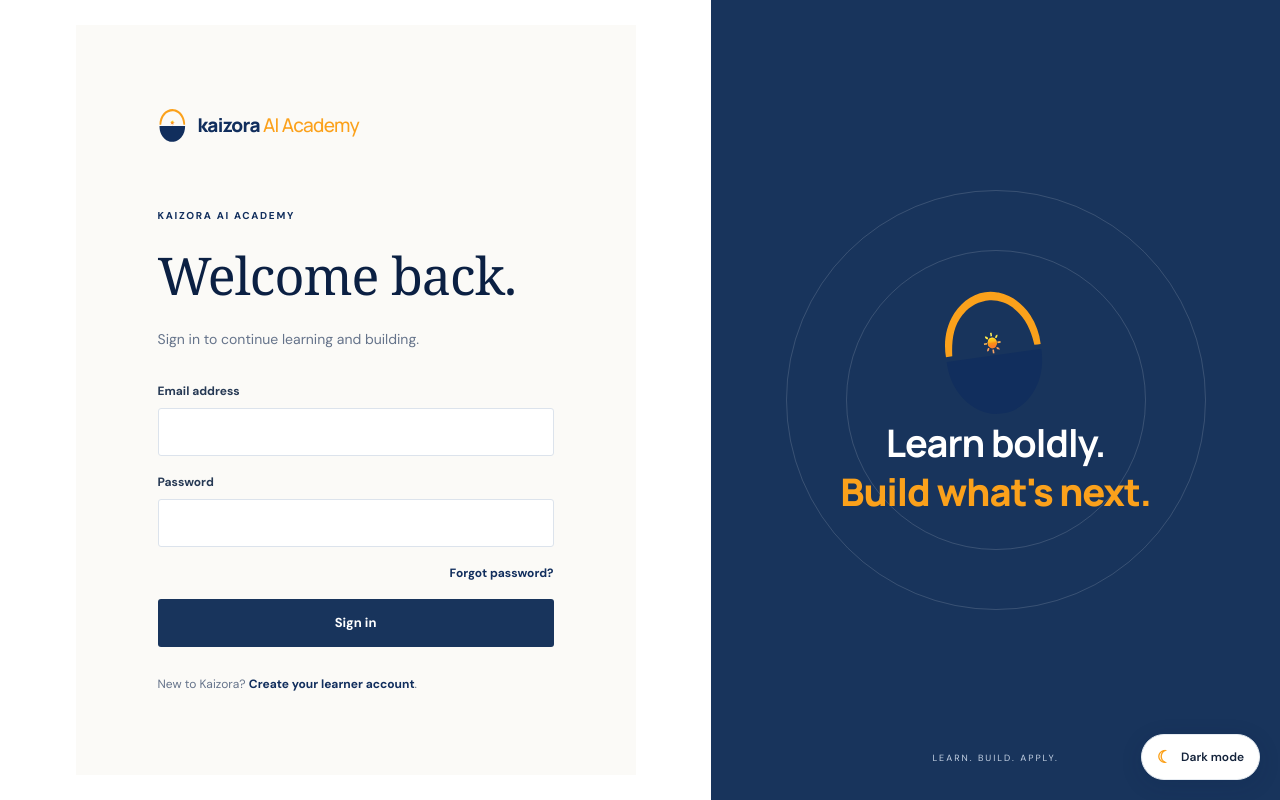
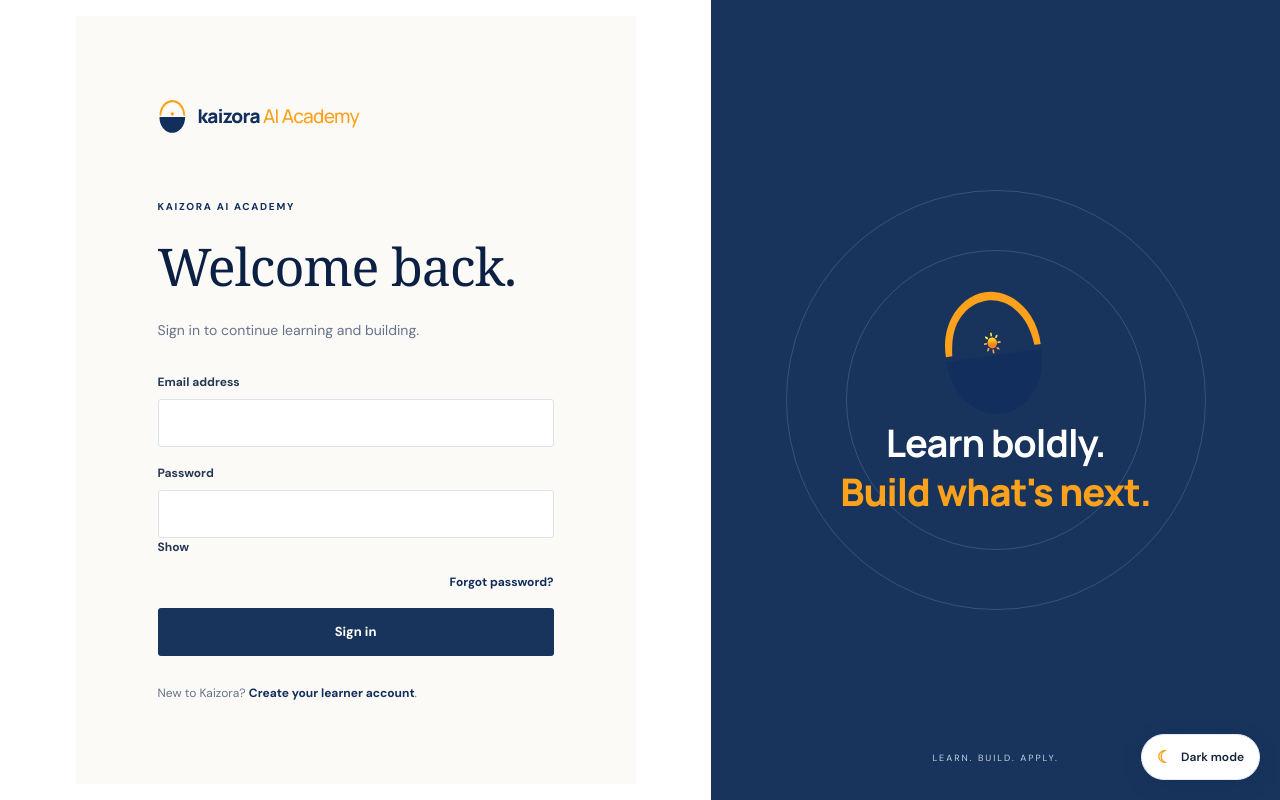
Before and after one commit to SomeSchoolScoobyDoo/landing, a Next.js app: page /login in a window 1280 px wide. Built offline with nearby package versions, Linux system fonts and the light colour scheme; no server answers.

Commit message:
Add accessible show password toggle to auth fields

```diff
--- a/app/auth/auth-form.tsx
+++ b/app/auth/auth-form.tsx
@@ -1,7 +1,7 @@
 "use client";
 import Image from "next/image";
 import { Brand } from "@/components/brand";
-import { useActionState, type ReactNode } from "react";
+import { useActionState, useState, type ReactNode } from "react";
 type State = { error?: string; message?: string };
 type Action = (state: State, data: FormData) => Promise<State>;
 export function AuthForm({ action, children, submitLabel }: { action: Action; children: ReactNode; submitLabel: string }) {
@@ -9,7 +9,29 @@ export function AuthForm({ action, children, submitLabel }: { action: Action; ch
   return <form action={formAction} className="auth-form">{children}{state.error && <p className="form-alert form-error" role="alert">{state.error}</p>}{state.message && <p className="form-alert form-success" role="status">{state.message}</p>}<button className="auth-submit" type="submit" disabled={pending}>{pending ? "Please wait…" : submitLabel}</button></form>;
 }
 export function Field({ label, name, type = "text", autoComplete }: { label: string; name: string; type?: string; autoComplete?: string }) {
-  return <label className="auth-field"><span>{label}</span><input name={name} type={type} autoComplete={autoComplete} required maxLength={type === "email" ? 254 : 128} /></label>;
+  const [passwordVisible, setPasswordVisible] = useState(false);
+  const isPassword = type === "password";
+  const input = <input id={name} name={name} type={isPassword && passwordVisible ? "text" : type} autoComplete={autoComplete} required maxLength={type === "email" ? 254 : 128} />;
+  return (
+    <label className="auth-field">
+      <span>{label}</span>
+      {isPassword ? (
+        <span className="auth-password-wrap">
+          {input}
+          <button
+            className="auth-password-toggle"
+            type="button"
+            aria-controls={name}
+            aria-label={passwordVisible ? "Hide password" : "Show password"}
+            aria-pressed={passwordVisible}
+            onClick={() => setPasswordVisible((visible) => !visible)}
+          >
+            {passwordVisible ? "Hide" : "Show"}
+          </button>
+        </span>
+      ) : input}
+    </label>
+  );
 }
 export function AuthShell({ title, description, children, footer }: { title: string; description: string; children: ReactNode; footer: ReactNode }) {
   return <main className="auth-page"><section className="auth-panel"><Brand className="auth-brand" /><p className="eyebrow">KAIZORA AI ACADEMY</p><h1>{title}</h1><p className="auth-description">{description}</p>{children}<div className="auth-footer">{footer}</div></section><aside className="auth-aside"><Image className="auth-aside-mark" src="/kaizora-logo.svg" alt="" width={112} height={134} priority /><p>Learn boldly.<br/><strong>Build what&apos;s next.</strong></p><span className="auth-aside-caption">LEARN. BUILD. APPLY.</span></aside></main>;
```
